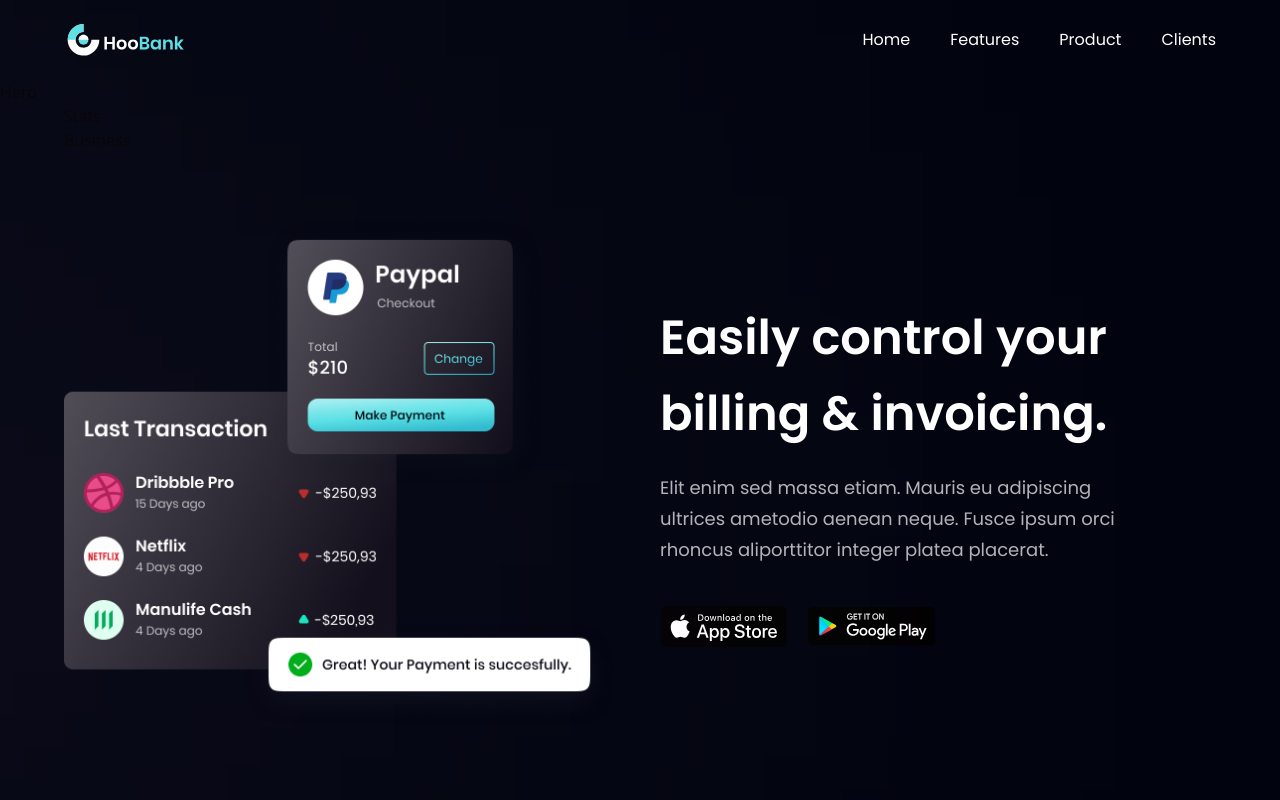
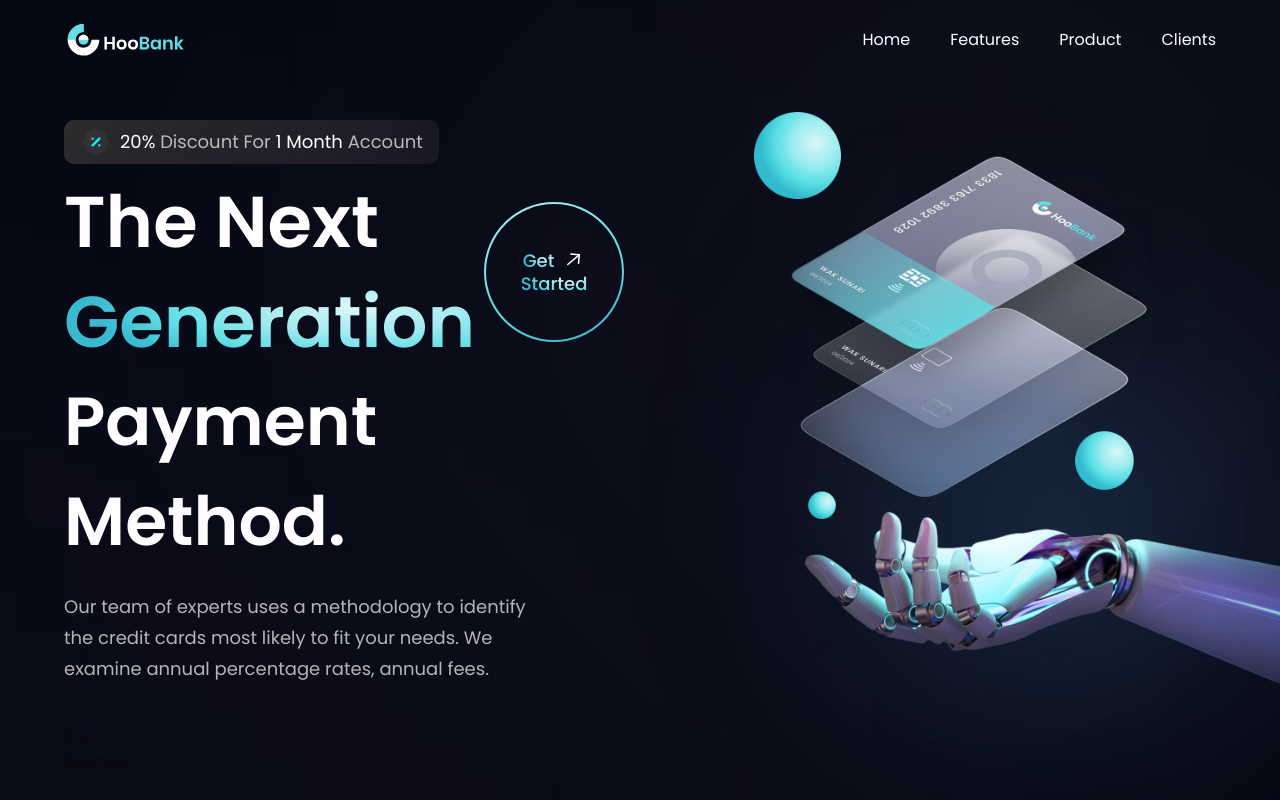
Before and after one commit to cemmertsimsek/bank-app, a React (Vite) app in the folder bank-app/: page / in a window 1280 px wide. Shown: the top 800 px of the page. Built offline with nearby package versions, Linux system fonts and the light colour scheme.

Commit message:
hero section updated

```diff
--- a/bank-app/src/components/Hero.jsx
+++ b/bank-app/src/components/Hero.jsx
@@ -1,7 +1,55 @@
 import React from "react";
+import styles from "../style";
+import { discount, robot } from "../assets";
+import GetStarted from "./GetStarted";
 
-const Hero = () => {
-  return <div>Hero</div>;
-};
+const Hero = () => (
+  <section id="home" className={`flex md:flex-row flex-col  xs:py-8`}>
+    <div
+      className={`flex-1 ${styles.flexStart} flex-col xl:px-0 sm:px-16 px-6`}
+    >
+      <div className="flex flex-row items-center py-[6px] px-4 bg-discount-gradient rounded-[10px] mb-2 ">
+        <img src={discount} alt="discount" className="w-[32px] h-[32px]" />
+        <p className={`${styles.paragraph} ml-2`}>
+          <span className="text-white">20% </span>Discount For
+          <span className="text-white"> 1 Month </span>
+          Account
+        </p>
+      </div>
+      <div className="flex flex-row justify-between items-center w-full">
+        <h1 className="flex-1 font-poppins font-semibold ss:text-[72px] text-[52px] text-white ss:leading-[100px] leading-[75px]">
+          The Next <br className="sm:block hidden" />
+          <span className="text-gradient">Generation </span>
+        </h1>
+        <div className="ss:flex hidden md:mr-4 mr-0">
+          <GetStarted />
+        </div>
+      </div>
+
+      <h1 className="font-poppins font-semibold ss:text-[68px] text-[52px] text-white ss:leading-[100px] leading-[75px] w-full">
+        Payment Method.
+      </h1>
+      <p className={`${styles.paragraph} max-w-[470px] mt-5 `}>
+        Our team of experts uses a methodology to identify the credit cards most
+        likely to fit your needs. We examine annual percentage rates, annual
+        fees.
+      </p>
+    </div>
+
+    <div className={`flex-1 flex ${styles.flexCenter} md:my-0 my-10 relative `}>
+      <img
+        src={robot}
+        alt="billing"
+        className="w-[100%] h-[100%] relative z-[5] "
+      />
+      <div className="absolute z-[0] w-[40%] h-[35%] top-0 pink__gradient" />
+      <div className="absolute z-[1] w-[80%] h-[80%] rounded-full bottom-40 white__gradient" />
+      <div className="absolute z-[0] w-[50%] h-[50%] right-20 bottom-20 blue__gradient" />
+    </div>
+    <div className={`ss:hidden ${styles.flexCenter} `}>
+      <GetStarted />
+    </div>
+  </section>
+);
 
 export default Hero;
```
